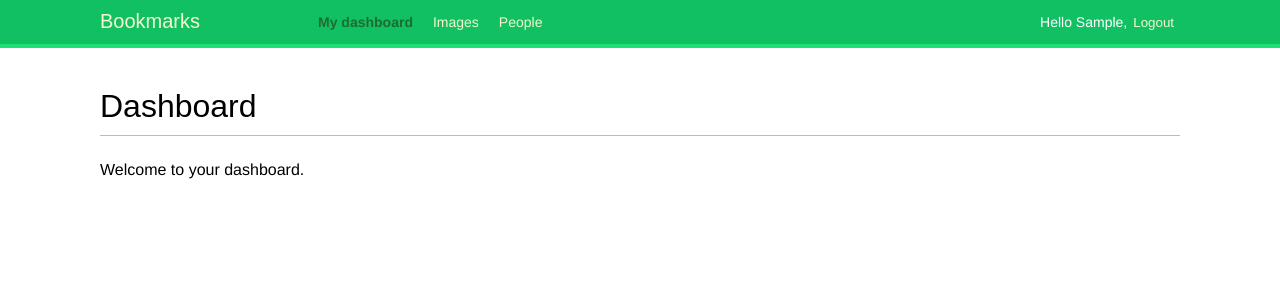
After one commit to den0ver/Social-Network, a Django app: page /account/ in a window 1280 px wide. The commit adds this page. Shown: the top 300 px of the page. Run offline with Django 5.2, Linux system fonts and the light colour scheme; the visitor is signed in with stand-in values (Sample User, id 1); some web fonts are replaced.

Commit message:
Added Dashboard page

```diff
--- /dev/null
+++ b/account/templates/account/dashboard.html
@@ -0,0 +1,9 @@
+{% extends 'base.html' %}
+
+{% block title %}Dashboard{% endblock %}
+
+
+{% block content %}
+  <h1>Dashboard</h1>
+  <p>Welcome to your dashboard.</p>
+{% endblock %}
--- a/account/templates/base.html
+++ b/account/templates/base.html
@@ -8,6 +8,30 @@
     <body>
         <div id="header">
             <span class="logo">Bookmarks</span>
+            {% if request.user.is_authenticated %}
+              <ul class="menu">
+                <li {% if section == 'dashboard' %}class="selected"{% endif %}>
+                    <a href="{% url 'account:dashboard' %}">My dashboard</a>
+                </li>
+                <li {% if section == "images" %}class="selected"{% endif %}>
+                    <a href="#">Images</a>
+                </li>
+                <li {% if section == 'people' %}class="selected"{% endif %}>
+                    <a href="#">People</a>
+                </li>
+              </ul>
+            {% endif %}
+            <span class="user">
+                {% if request.user.is_authenticated %}
+                  Hello {{ request.user.first_name|default:request.user.username }},
+                  <form action="{% url 'account:logout' %}" method="post">
+                    <button type="submit">Logout</button>
+                    {% csrf_token %}
+                  </form>
+                {% else %}
+                  <a href="{% url 'account:login' %}">Log-in</a>
+                {% endif %}
+            </span>
         </div>
         <div id="content">
             {% block content %}
--- a/account/urls.py
+++ b/account/urls.py
@@ -10,4 +10,5 @@ urlpatterns = [
     #path('login/', views.user_login, name='login'),
     path('login/', auth_views.LoginView.as_view(), name='login'),
     path('logout/', auth_views.LogoutView.as_view(), name='logout'),
+    path('', views.dashboard, name='dashboard'),
 ]
--- a/bookmark/settings.py
+++ b/bookmark/settings.py
@@ -41,6 +41,10 @@ INSTALLED_APPS = [
     'django.contrib.messages',
     'django.contrib.staticfiles',
 ]
+
+LOGIN_REDIRECT_URL = 'account:dashboard'
+LOGIN_URL = 'account:login'
+LOGOUT_URL = 'account:logout'
 
 MIDDLEWARE = [
     'django.middleware.security.SecurityMiddleware',
```
